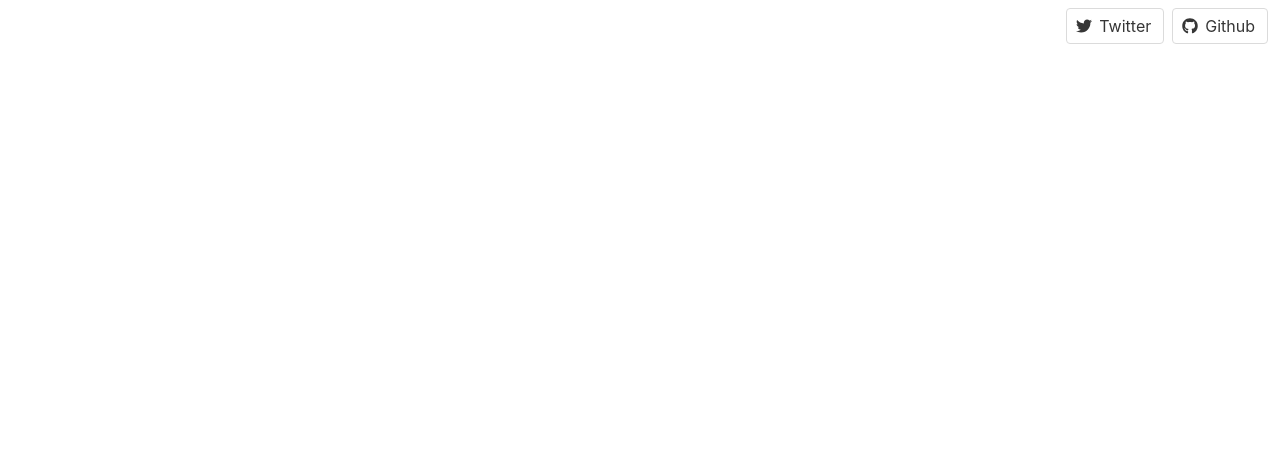
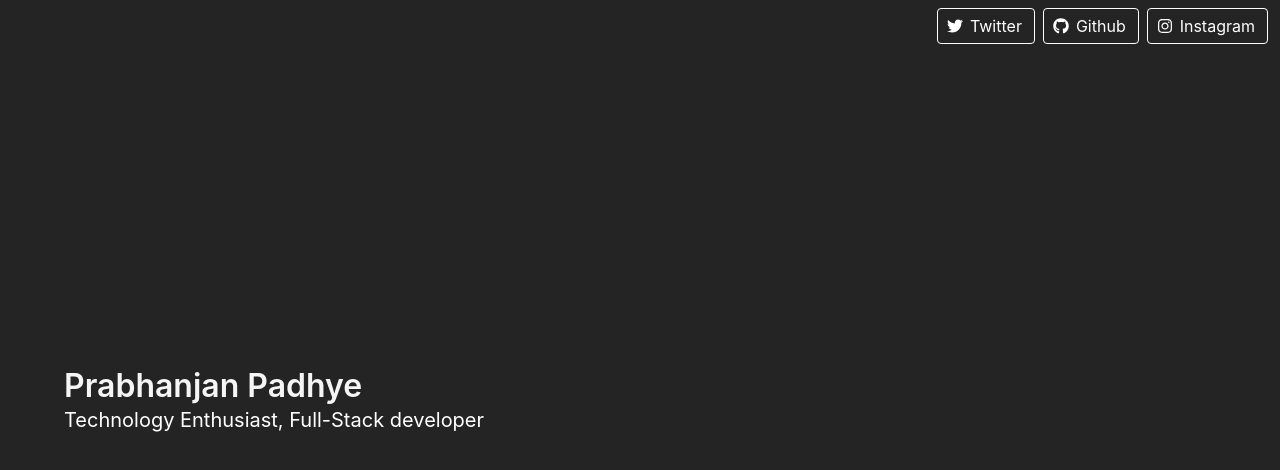
Before and after one commit to Sparkenstein/portfolio, a plain HTML site: page index.html in a window 1280 px wide. Drawn offline with nearby package versions, Linux system fonts and the light colour scheme.

Commit message:
sections and more buttons

```diff
--- a/index.html
+++ b/index.html
@@ -13,26 +13,44 @@
 </head>
 
 <body>
-    <nav class="navbar" role="navigation" aria-label="main navigation">
+    <nav class="navbar has-background-black-ter	is-fixed-top" role="navigation" aria-label="main navigation">
         <div class="navbar-end">
             <div class="navbar-item">
                 <div class="buttons">
-                    <a href="https://twitter.com/zetabites" target="_blank" class="bd-tw-button button">
+                    <a href="https://twitter.com/zetabites" target="_blank" class="button is-white is-outlined">
                         <span class="icon">
                             <i class="fab fa-twitter"></i>
                         </span>
                         <span>Twitter</span>
                     </a>
-                    <a href="https://github.com/Sparkenstein" target="_blank" class="bd-tw-button button">
+                    <a href="https://github.com/Sparkenstein" target="_blank" class="button is-white is-outlined">
                         <span class="icon">
                             <i class="fab fa-github"></i>
                         </span>
                         <span>Github</span>
                     </a>
+                    <a href="https://instagram.com/Sparkenstein_" target="_blank" class="button is-white is-outlined">
+                        <span class="icon">
+                            <i class="fab fa-instagram"></i>
+                        </span>
+                        <span>Instagram</span>
+                    </a>
                 </div>
             </div>
         </div>
     </nav>
+    <section class="hero has-background-black-ter is-fullheight is-fullheight-with-navbar">
+        <div class="hero-body">
+            <div class="container">
+                <h1 class="title has-text-light">
+                    Prabhanjan Padhye
+                </h1>
+                <h2 class="subtitle has-text-white">
+                    Technology Enthusiast, Full-Stack developer
+                </h2>
+            </div>
+        </div>
+    </section>
 </body>
 
 </html>
```
